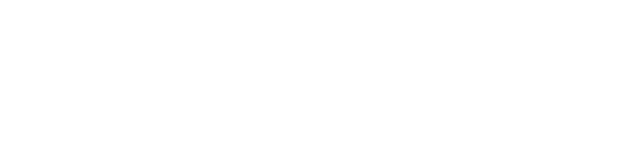
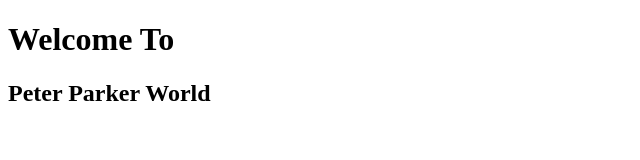
Before and after one commit to azizulhakims/azizuls-portfolio, a plain HTML site: page index.html in a window 1280 px wide. Shown: the whole page, without its empty margins (0-640 px from the left). Drawn offline with Linux system fonts and the light colour scheme.

```diff
--- a/index.html
+++ b/index.html
@@ -6,8 +6,10 @@
     <meta name="viewport" content="width=device-width, initial-scale=1.0">
     <title>Azizul's Protfolio</title>
     <link rel="stylesheet" href="style.css">
+
 </head>
 <body>
-
+    <h1>Welcome To</h1>
+    <h2><span>Peter Parker</span>  World</h2>
 </body>
 </html>
```
Also changed, not shown: 1 other file.
